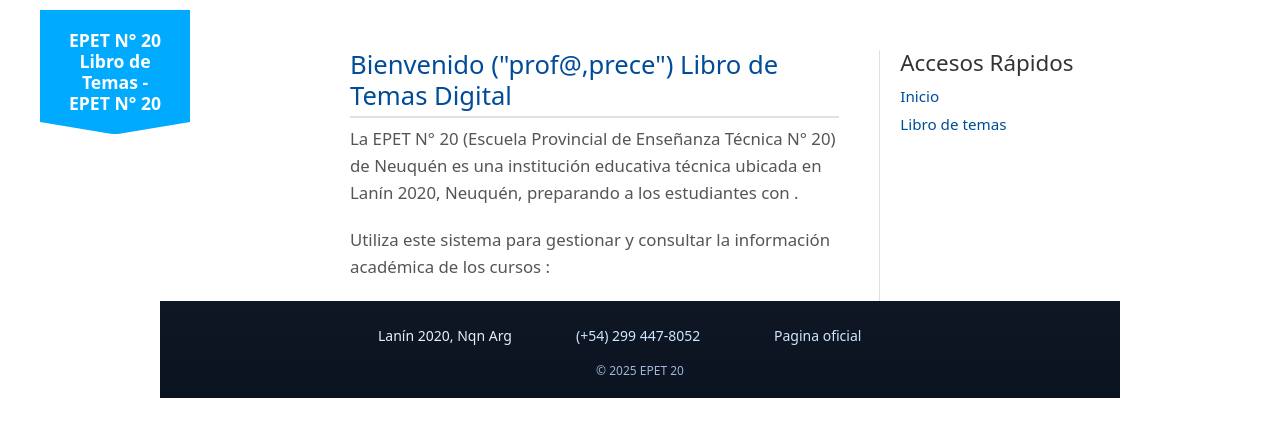
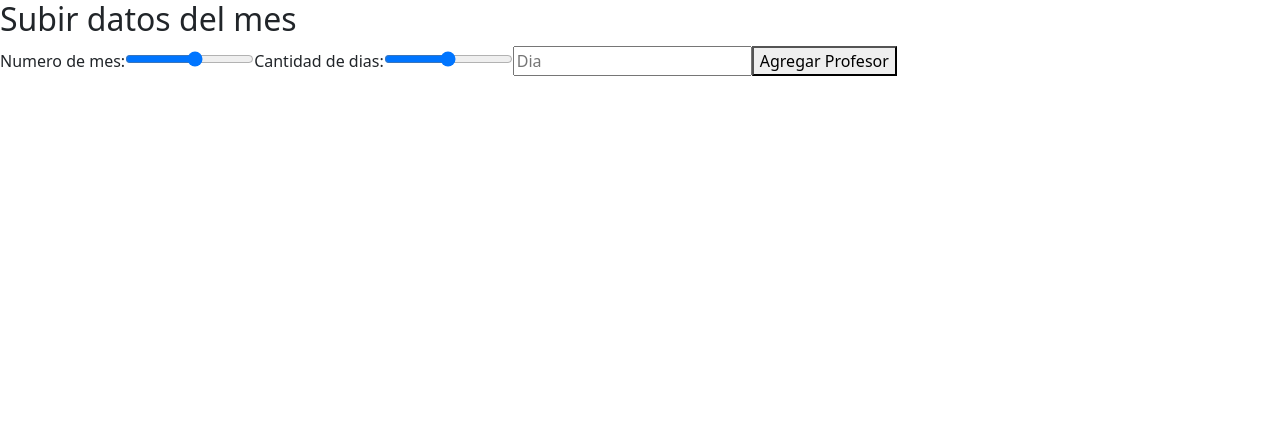
Before and after one commit to Helena-0348/Libro-temas-EPET20, a React (Create React App) app: page /mes in a window 1280 px wide. Shown: the top 436 px of the page. Built offline with nearby package versions, Linux system fonts and the light colour scheme; no server answers.

Commit message:
creando coleccion para meses

```diff
--- a/src/App.jsx
+++ b/src/App.jsx
@@ -17,6 +17,7 @@ import './css/App.css'; // añade si no está
 import GoogleLogin from "./components/GoogleLogin.jsx";
 import DiaLibro from "./components/DiaLibro.jsx";
 import ShowDias from "./components/ShowDias.jsx";
+import MesLibro from "./components/MesLibro.jsx";
 //import FormularioNombreApellido.from "./components/formularioNombreApellido";
 //import PantallaDestino from "./components/PantallaDestino";
 function App() {
@@ -60,6 +61,7 @@ function App() {
           <Route path="/registro" element={<Registro />} />
           <Route path="/dia" element={<DiaLibro />} />
           <Route path="/muestraD" element={<ShowDias />} />
+          <Route path="/mes" element={<MesLibro />} />
 
           {/* Ruta comodín: si no existe, muestra Inicio */}
           <Route path="*" element={<Inicio />} />
--- /dev/null
+++ b/src/components/MesLibro.jsx
@@ -0,0 +1,81 @@
+// src/components/AltaDato.jsx
+import { useState } from 'react';
+import { collection, addDoc } from 'firebase/firestore';
+import { db } from '../firebase/firebase.jsx';
+
+const MesLibro = () => {
+  // Estados para cada campo del formulario
+  const [numMes, setNumMes] = useState('');
+  const [cantD, setCantD] = useState('');
+  const [dia, setDia] = useState('');
+
+  // Función que se ejecuta al enviar el formulario
+  const handleSubmit = async (e) => {
+    e.preventDefault(); // Evita recargar la página
+
+    try {
+      // Guardamos los datos en la colección "profesores"
+      const docRef = await addDoc(collection(db, "meses"), {
+        numMes:Number(numMes),
+        cantD:Number(cantD),
+        dia,
+      });
+
+      console.log("Profesor agregado con ID:", docRef.id);
+
+      // Limpiamos el formulario
+      setNumMes('');
+      setCantD('');
+      setDia('');
+
+      alert("Profesor agregado correctamente ");
+
+    } catch (error) {
+      console.error("Error al agregar profesor:", error);
+    }
+  };
+
+  return (
+    <div>
+      <h2>Subir datos del mes</h2>
+      <form onSubmit={handleSubmit}>
+
+         <label htmlFor="mes">
+            Numero de mes: {numMes}
+          </label>
+          <input
+            id="mes"
+            type="range"
+            min="1"
+            max="12"
+            step="1"
+            value={numMes}
+            onChange={(e) => setNumMes(e.target.value)}
+          />
+
+         <label htmlFor="cantD">
+            Cantidad de dias: {cantD}
+          </label>
+          <input
+            id="cantD"
+            type="range"
+            min="1"
+            max="31"
+            step="1"
+            value={cantD}
+            onChange={(e) => setCantD(e.target.value)}
+          />
+        <input
+          type="text"
+          value={dia}
+          onChange={(e) => setDia(e.target.value)}
+          placeholder="Dia"
+          required
+        />
+        <button type="submit">Agregar Profesor</button>
+      </form>
+    </div>
+  );
+};
+
+export default MesLibro;
```
